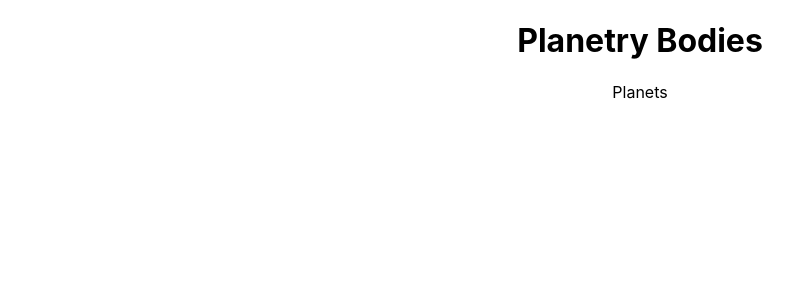
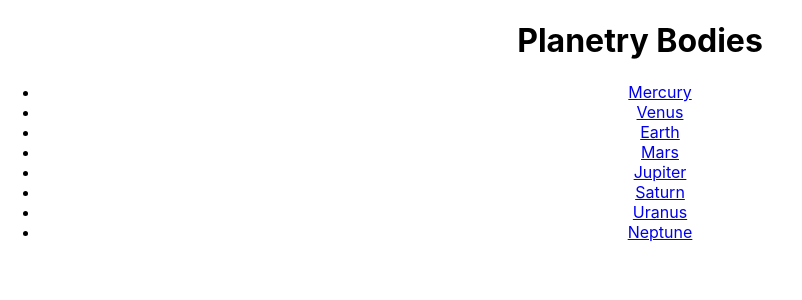
Before and after one commit to akenzua/pupil, a React (Create React App) app: page / in a window 1280 px wide. Shown: the top 300 px of the page, without its empty margins (0-802 px from the left). Built offline with nearby package versions, Linux system fonts and the light colour scheme.

Commit message:
created planets component

```diff
--- a/src/components/planets/Planets.js
+++ b/src/components/planets/Planets.js
@@ -1,12 +1,31 @@
-import { Outlet } from "react-router-dom";
+import { Link, Outlet } from "react-router-dom";
 
 const Planets = () => {
+  const planetsList = [
+    "Mercury",
+    "Venus",
+    "Earth",
+    "Mars",
+    "Jupiter",
+    "Saturn",
+    "Uranus",
+    "Neptune",
+  ];
+
+  const displayPlanet = planetsList.map((planetItem, index) => {
+    return (
+      <li key={index}>
+        <Link to={`/${planetItem.toLowerCase()}`}>{planetItem}</Link>
+      </li>
+    );
+  });
+
   return (
     <>
-      <p>Planets</p>
-      <aside>
+      <ul>{displayPlanet}</ul>
+      <section>
         <Outlet />
-      </aside>
+      </section>
     </>
   );
 };
```
